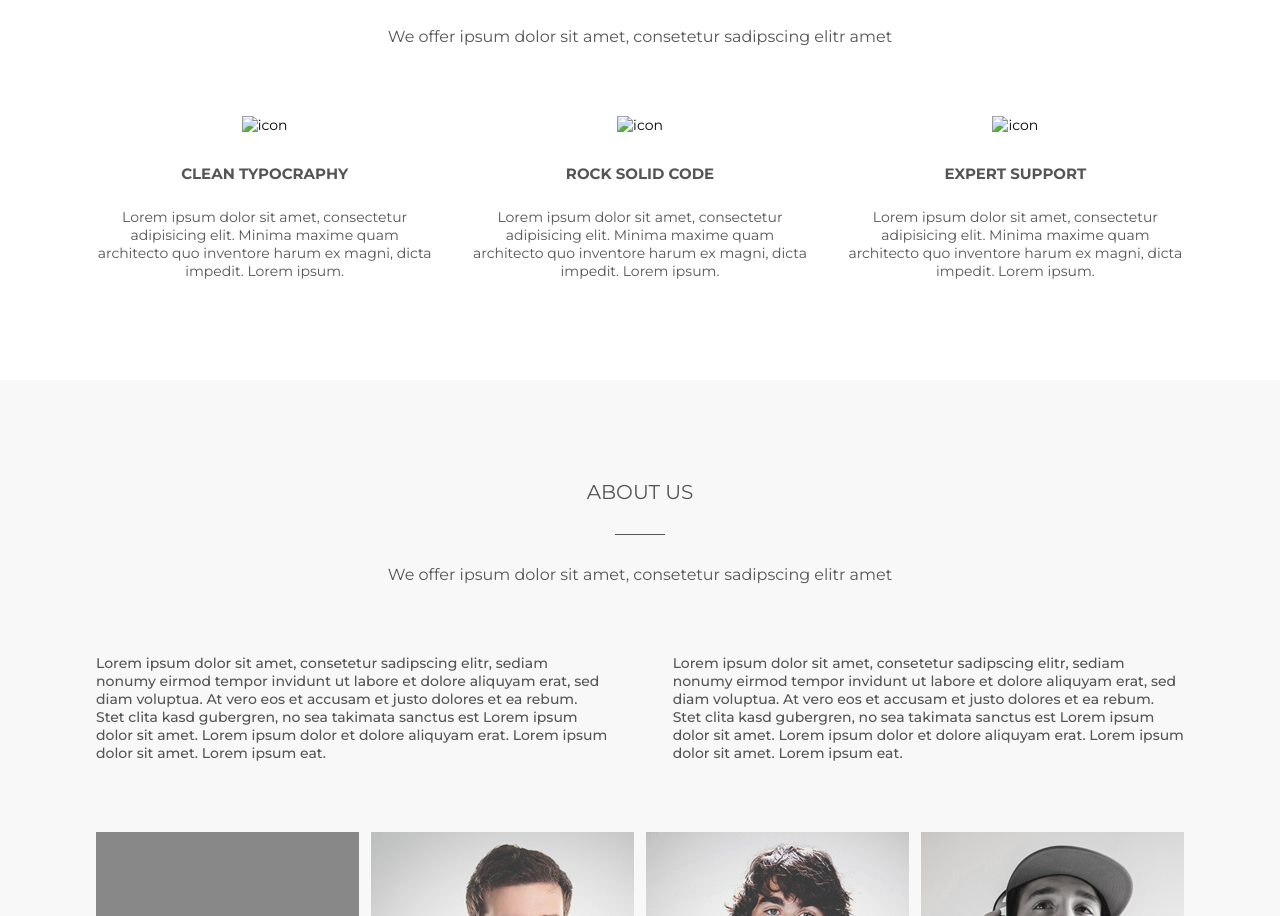
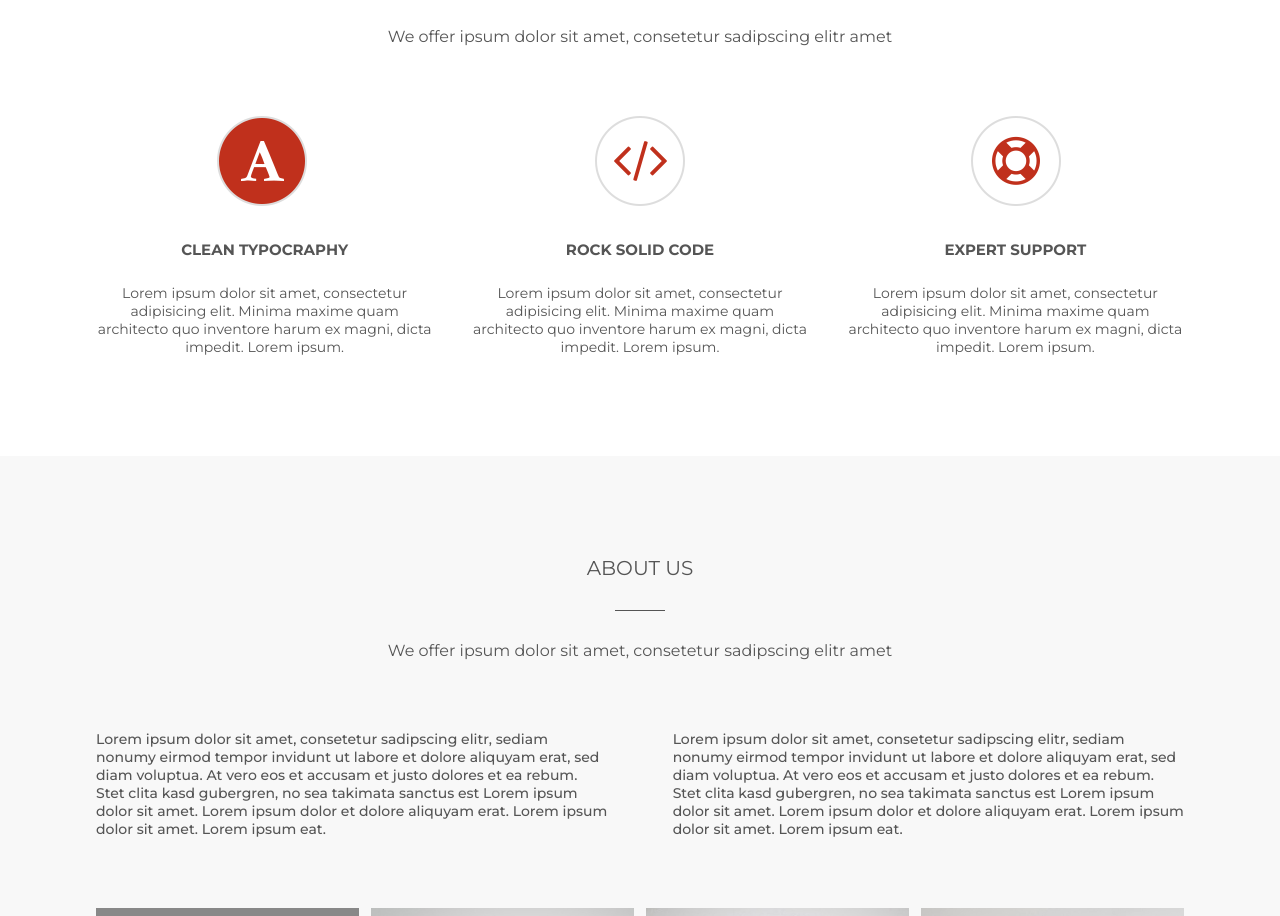
Before and after one commit to eccentric1ty/first-project, a plain HTML site: page index.html in a window 1280 px wide. Shown: the part 958-1874 px from the top of the page. Drawn offline with Linux system fonts and the light colour scheme; files whose address does not match are found by name.

Commit message:
Update index.html

```diff
--- a/index.html
+++ b/index.html
@@ -45,19 +45,19 @@
 
 			<div class="services-inner">
 				<div class="services-item">
-					<img src="assests/img/services/1.png" alt="icon">
+					<img src="img/services/1.png" alt="icon">
 					<h3>Clean typocraphy</h3>
 					<p>Lorem ipsum dolor sit amet, consectetur adipisicing elit. Minima maxime quam architecto quo inventore harum ex magni, dicta impedit. Lorem ipsum.</p>
 				</div>
 
 				<div class="services-item">
-					<img src="assests/img/services/2_06.png" alt="icon">
+					<img src="img/services/2_06.png" alt="icon">
 					<h3>Rock Solid Code</h3>
 					<p>Lorem ipsum dolor sit amet, consectetur adipisicing elit. Minima maxime quam architecto quo inventore harum ex magni, dicta impedit. Lorem ipsum.</p>
 				</div>
 
 				<div class="services-item">
-					<img src="assests/img/services/3_09.png" alt="icon">
+					<img src="img/services/3_09.png" alt="icon">
 					<h3>Expert Support</h3>
 					<p>Lorem ipsum dolor sit amet, consectetur adipisicing elit. Minima maxime quam architecto quo inventore harum ex magni, dicta impedit. Lorem ipsum.</p>
 				</div>
```
